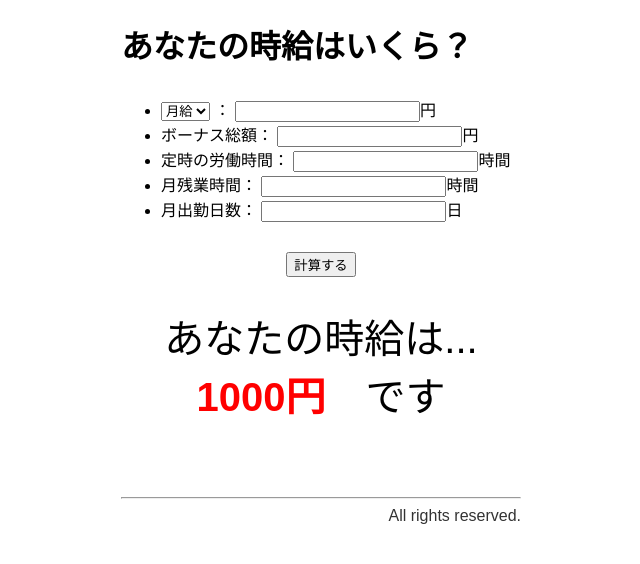
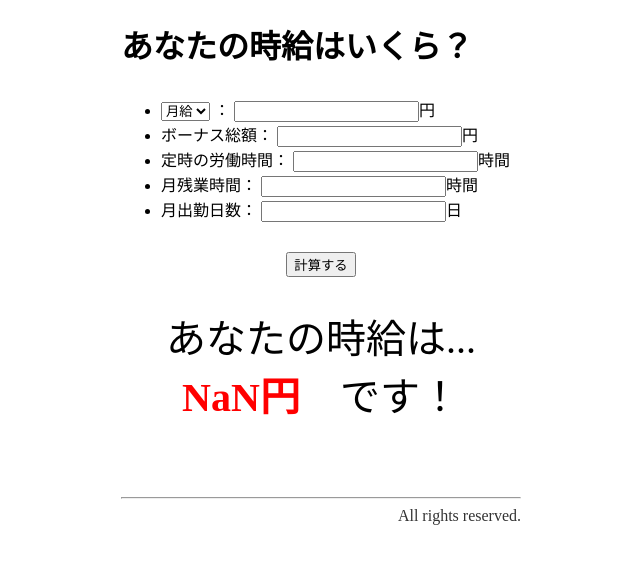
Before and after one commit to aiju-k/how_much_is_your_hour, a plain HTML site: page index.html in a window 1280 px wide. Both pictures are taken after a click on the button "計算する". Shown: the whole page, without its empty margins (319-959 px from the left). Drawn offline with Linux system fonts and the light colour scheme.

Commit message:
:add: output

```diff
--- a/index.html
+++ b/index.html
@@ -49,10 +49,12 @@
 
 
     <!-- 出力結果 -->
-    <div class="output">
-        あなたの時給は...
-        <br>
-        <strong>1000円</strong>　です
+    <div class="output" id="output">
+        <p>
+            あなたの時給は...
+            <br>
+            <strong>1000円</strong>　です
+        </p>
     </div>
 
     <br>
--- a/index.js
+++ b/index.js
@@ -24,7 +24,20 @@ document.getElementById("btn").onclick = function() {
     // 残業加算した月労働時間
     let total_time = input["regular"] * input["days_worked"] + input["overtime"];
     output = Math.round(total_salary / total_time);
-    console.log(output);
+
+    // 出力
+    // output(output);
+    div = document.getElementById("output");
+    div.innerHTML = "";
+    div.innerHTML = "あなたの時給は...<br><strong>" + output + "円</strong>　です！";
+    div.style.display = "block";
+
 }
 
 // 出力
+function output(num) {
+    div = document.getElementById("output");
+    // div.innerHTML = "";
+    div.innerHTML = "あなたの時給は...<br><strong>" + num + "円</strong>　です！";
+    div.style.display = "block";
+}
--- a/style.css
+++ b/style.css
@@ -1,6 +1,6 @@
 /* サイト全体の設定 */
 body {
-    font-family: 'Noto Sans JP', 'YuGothic','Yu Gothic','Hiragino Kaku Gothic ProN','ヒラギノ角ゴ ProN W3','メイリオ', 'Meiryo','ＭＳ ゴシック',sans-serif;
+    font-family: serif;
     width: 400px;
     justify-content: center;
     margin-right: auto;
@@ -16,9 +16,11 @@ div.calc_btn {
 }
 
 div.output {
+    display: none;
     text-align: center;
     font-size: 40px;
 }
+
 strong {
     color: red;
 }
```
